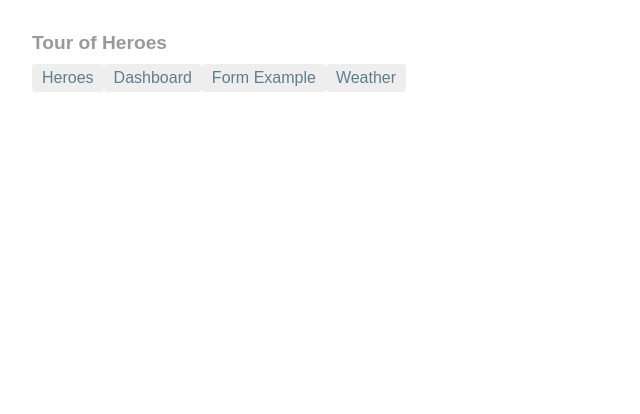
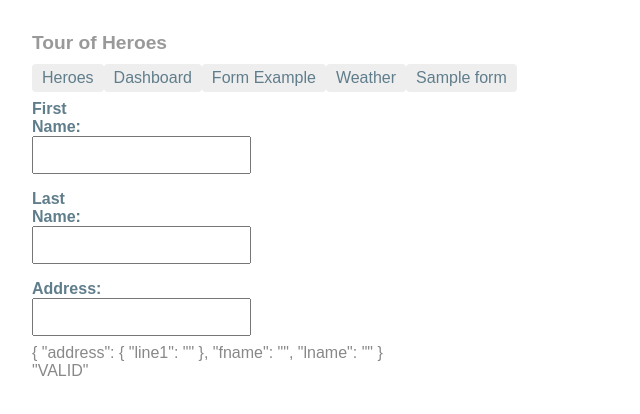
Before and after one commit to tdewangan/Angular2Practice, an Angular app: page /sample-form in a window 1280 px wide. Before the commit this address led to /. Shown: the top 414 px of the page, without its empty margins (0-640 px from the left). Built offline with nearby package versions, Linux system fonts and the light colour scheme.

Commit message:
passing formgroup to child component

```diff
--- a/src/app/app-routing.module.ts
+++ b/src/app/app-routing.module.ts
@@ -6,6 +6,7 @@ import { HeroDetailComponent } from './hero-detail/hero-detail.component';
 import { DashboardComponent } from './dashboard/dashboard.component';
 import { FormExampleComponent } from './form-example/form-example.component';
 import { WeatherAppComponent } from './weather-app/weather-app.component';
+import { SampleFormComponentComponent } from './sample-form-component/sample-form-component.component';
 
 const routes: Routes = [
   { path: 'heroes', component: HeroesComponent },
@@ -14,6 +15,7 @@ const routes: Routes = [
   { path: 'form-example', component: FormExampleComponent },
   { path: 'weather', component: WeatherAppComponent },
   { path: '', redirectTo: '/dashboard', pathMatch: 'full' },
+  { path: 'sample-form', component: SampleFormComponentComponent}
 ];
 
 @NgModule({
--- a/src/app/app.component.html
+++ b/src/app/app.component.html
@@ -4,5 +4,6 @@
   <a routerLink="/dashboard">Dashboard</a>
   <a routerLink="/form-example">Form Example</a>
   <a routerLink="/weather">Weather</a>
+  <a routerLink="/sample-form">Sample form</a>
 </nav>
 <router-outlet></router-outlet>
--- a/src/app/app.module.ts
+++ b/src/app/app.module.ts
@@ -13,6 +13,8 @@ import { DashboardComponent } from './dashboard/dashboard.component';
 import { FormExampleComponent } from './form-example/form-example.component';
 import { WeatherAppComponent } from './weather-app/weather-app.component';
 import { WeatherAppService } from './weather-app/weather-app.service';
+import { TextboxComponentComponent } from './textbox-component/textbox-component.component';
+import { SampleFormComponentComponent } from './sample-form-component/sample-form-component.component';
 
 @NgModule({
   declarations: [
@@ -21,7 +23,9 @@ import { WeatherAppService } from './weather-app/weather-app.service';
     HeroesComponent,
     DashboardComponent,
     FormExampleComponent,
-    WeatherAppComponent
+    WeatherAppComponent,
+    TextboxComponentComponent,
+    SampleFormComponentComponent
   ],
   imports: [
     AppRoutingModule,
--- /dev/null
+++ b/src/app/sample-form-component/sample-form-component.component.html
@@ -0,0 +1,26 @@
+<form [formGroup]="sampleForm" noValidate>
+  <div class="form-group">
+    <label class="center-block">First Name:
+      <input class="form-control" formControlName="fname">
+    </label>
+  </div>
+  <div class="form-group">
+    <label class="center-block">Last Name:
+      <input class="form-control" formControlName="lname">
+    </label>
+  </div>
+  <div class="form-group">
+  <label class="center-block">Address:
+  <app-textbox-component [form]="sampleForm.controls.address"></app-textbox-component>
+  </label>
+  </div>
+</form>
+<!-- <form [formGroup]="sampleForm" noValidate>
+  <div class="form-group">
+    <label class="center-block">Name:
+      <input class="form-control" formControlName="fname">
+    </label>
+  </div>
+</form>-->
+<div>{{ sampleForm.value | json }}</div>
+<div>{{ sampleForm.status | json }}</div>
--- /dev/null
+++ b/src/app/sample-form-component/sample-form-component.component.ts
@@ -0,0 +1,27 @@
+import { Component, OnInit } from '@angular/core';
+import { FormBuilder, FormControl, FormGroup } from '@angular/forms';
+
+@Component({
+  selector: 'app-sample-form-component',
+  templateUrl: './sample-form-component.component.html',
+  styleUrls: ['./sample-form-component.component.css']
+})
+export class SampleFormComponentComponent implements OnInit {
+  sampleForm: FormGroup;
+  constructor(private fb: FormBuilder) {
+    this.createForm();
+   }
+
+  ngOnInit() {}
+  createForm() {
+    this.sampleForm = this.fb.group({
+      address: this.fb.group({
+        line1: ['']
+      }),
+      fname: [''],
+      lname: ['']
+    });
+    console.log(this.sampleForm.controls);
+
+  }
+}
--- /dev/null
+++ b/src/app/textbox-component/textbox-component.component.html
@@ -0,0 +1,7 @@
+<form [formGroup]="form" noValidate>
+  <input type="text" formControlName="line1">
+</form>
+<!-- <div class="form-group">
+  <label class="center-block">Last Name:
+  <input class="form-control" formControlName="lname">
+</label> -->
--- /dev/null
+++ b/src/app/textbox-component/textbox-component.component.ts
@@ -0,0 +1,20 @@
+import { Component, OnInit, Input } from '@angular/core';
+import { FormControl, FormGroup } from '@angular/forms';
+
+@Component({
+  selector: 'app-textbox-component',
+  templateUrl: './textbox-component.component.html',
+  styleUrls: ['./textbox-component.component.css']
+})
+export class TextboxComponentComponent implements OnInit {
+  @Input()
+  form: FormGroup;
+  constructor() {
+
+   }
+
+  ngOnInit() {
+    console.log(this.form);
+  }
+
+}
```
Also changed, not shown: src/app/sample-form-component/sample-form-component.component.css (added), src/app/textbox-component/textbox-component.component.css (added), 2 other files (tests, documents, lock files or other folders).
